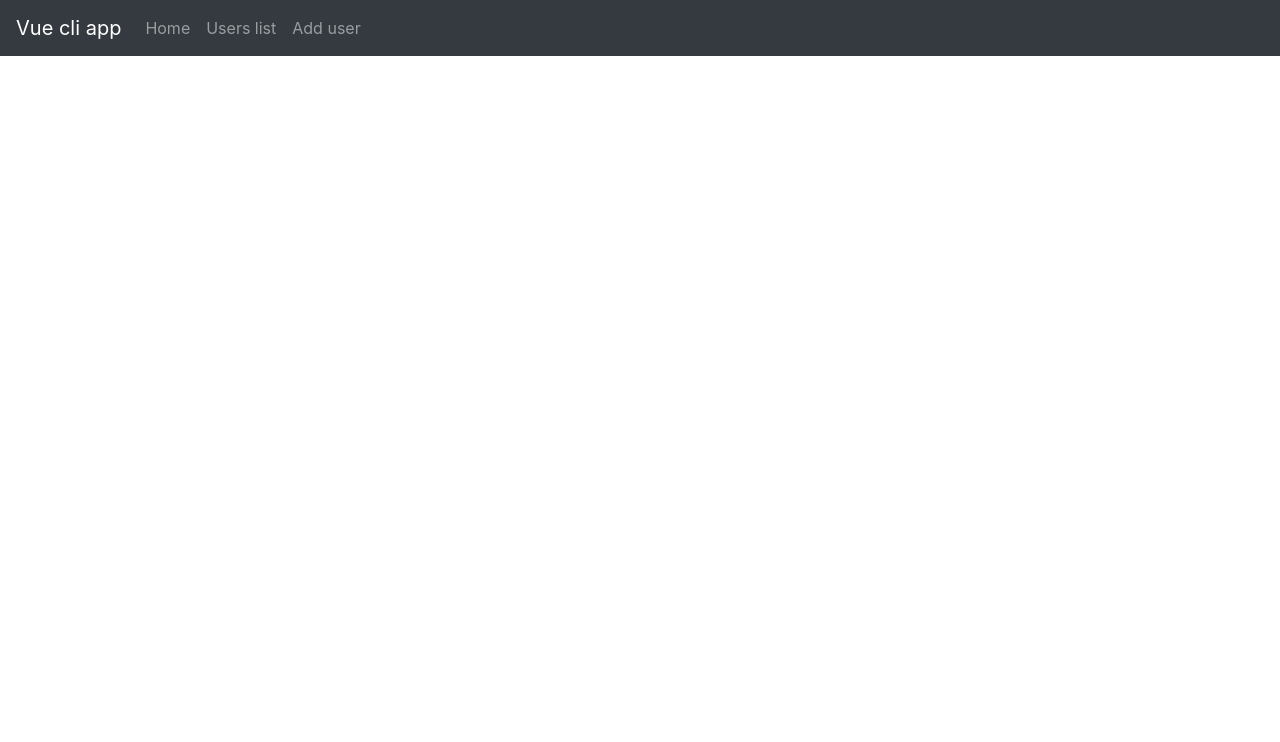
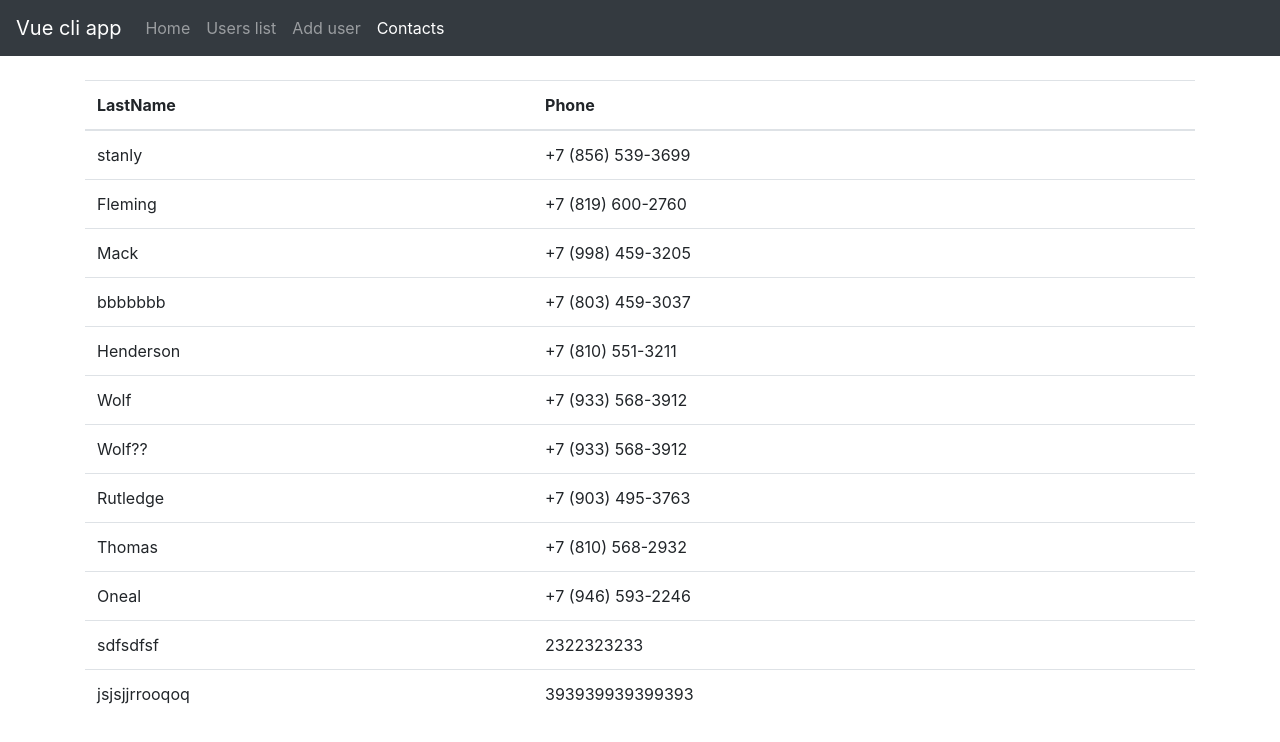
Before and after one commit to Kirigetov/vuejs-project, a Vue app in the folder vue-router-task/: page /contacts in a window 1280 px wide. Shown: the top 742 px of the page. Built offline with nearby package versions, Linux system fonts and the light colour scheme; data requests are answered from the project's data file.

Commit message:
added redirect after update, delete and created slots in table

```diff
--- a/vue-router-task/db.json
+++ b/vue-router-task/db.json
@@ -39,9 +39,9 @@
       "picture": "http://placehold.it/128x128",
       "age": 21,
       "accessLevel": "guest",
-      "firstName": "Joanne",
+      "firstName": "Joan",
       "lastName": "Mack",
-      "company": "RETRACK",
+      "company": "RETRA",
       "email": "joanne.mack@retrack.me",
       "phone": "+7 (998) 459-3205",
       "address": "646 Abbey Court, Nadine, New Hampshire, 9552",
@@ -103,8 +103,8 @@
       "picture": "http://placehold.it/128x128",
       "age": 36,
       "accessLevel": "user",
-      "firstName": "Saundra",
-      "lastName": "Wolf",
+      "firstName": "Saundra??",
+      "lastName": "Wolf??",
       "company": "INSOURCE",
       "email": "saundra.wolf@insource.biz",
       "phone": "+7 (933) 568-3912",
@@ -121,7 +121,7 @@
       "accessLevel": "user",
       "firstName": "Letha",
       "lastName": "Rutledge",
-      "company": "COLUMELLA",
+      "company": "PAMELLA!!!",
       "email": "letha.rutledge@columella.name",
       "phone": "+7 (903) 495-3763",
       "address": "128 Hanover Place, Sidman, Montana, 2733",
@@ -169,9 +169,6 @@
       "id": 11
     },
     {
-      "id": 12
-    },
-    {
       "email": "jajjaj@test.com",
       "firstName": "sjnsjvndskvn",
       "lastName": "jsjsjjrrooqoq",
--- a/vue-router-task/src/App.vue
+++ b/vue-router-task/src/App.vue
@@ -24,6 +24,9 @@
           <router-link tag="li" class="nav-item" to="/add">
             <a class="nav-link">Add user</a>
           </router-link>
+          <router-link tag="li" class="nav-item" to="/contacts">
+            <a class="nav-link">Contacts</a>
+          </router-link>
         </ul>
       </div>
     </nav>
--- a/vue-router-task/src/components/UserForm.vue
+++ b/vue-router-task/src/components/UserForm.vue
@@ -64,6 +64,8 @@
         </li>
       </ul>
     </slot>
+
+    <slot name="action" :user="user"></slot>
   </div>
 </template>
 
--- a/vue-router-task/src/components/UserList.vue
+++ b/vue-router-task/src/components/UserList.vue
@@ -1,6 +1,7 @@
 <template>
   <table class="table">
     <thead>
+      <slot name="table-head">
         <tr>
           <th scope="col">ID</th>
           <th scope="col">Balance</th>
@@ -11,11 +12,12 @@
           <th scope="col">Email</th>
           <th scope="col">Phone</th>
           <th scope="col">Registered</th>
-        <th scope="col">Delete</th>
         </tr>
+      </slot>
     </thead>
     <tbody>
       <tr v-for="user in users" :key="user.id">
+        <slot name="table-body" :user='user'>
           <td>
             <router-link :to="'/edit/' + user.id">#{{ user.id }}</router-link>
           </td>
@@ -27,11 +29,7 @@
           <td>{{ user.email }}</td>
           <td>{{ user.phone }}</td>
           <td>{{ user.registered }}</td>
-        <td>
-          <button class="btn btn-sm btn-primary" type="button" @click="$emit('delete', user.id)">
-            delete
-          </button>
-        </td>
+        </slot>
       </tr>
     </tbody>
   </table>
--- a/vue-router-task/src/router/index.js
+++ b/vue-router-task/src/router/index.js
@@ -1,6 +1,5 @@
 import Vue from 'vue'
 import VueRouter from 'vue-router'
-import Home from '@/views/Home.vue'
 
 Vue.use(VueRouter)
 
@@ -8,28 +7,24 @@ const routes = [
   {
     path: '/',
     name: 'home',
-    component: Home
-  },
-  {
-    path: '/about',
-    name: 'about',
-    // route level code-splitting
-    // this generates a separate chunk (about.[hash].js) for this route
-    // which is lazy-loaded when the route is visited.
-    component: () => import(/* webpackChunkName: "about" */ '../views/About.vue')
+    component: () => import(/* webpackChunkName: "home" */ '../views/Home.vue')
   },
   {
     path: '/users',
-    component: () => import(/* webpackChunkName: "about" */ '../views/Users.vue')
+    component: () => import(/* webpackChunkName: "users" */ '../views/Users.vue')
   },
   {
     path: '/edit/:id',
     name: 'edit',
-    component: () => import(/* webpackChunkName: "about" */ '../views/Edit.vue')
+    component: () => import(/* webpackChunkName: "edit" */ '../views/Edit.vue')
   },
   {
     path: '/add',
-    component: () => import(/* webpackChunkName: "about" */ '../views/Add.vue')
+    component: () => import(/* webpackChunkName: "add" */ '../views/Add.vue')
+  },
+  {
+    path: '/contacts',
+    component: () => import(/* webpackChunkName: "contacts" */ '../views/Contacts.vue')
   }
 ]
 
--- a/vue-router-task/src/views/About.vue
+++ /dev/null
@@ -1,5 +0,0 @@
-<template>
-  <div class="about">
-    <h1>This is an about page</h1>
-  </div>
-</template>
--- a/vue-router-task/src/views/Add.vue
+++ b/vue-router-task/src/views/Add.vue
@@ -25,6 +25,7 @@ export default {
     addUser() {
       Axios.post(`http://localhost:3004/users/`, this.user).then(response => {
         console.log(response)
+        this.$router.push('/users')
       })
     }
   }
--- /dev/null
+++ b/vue-router-task/src/views/Contacts.vue
@@ -0,0 +1,47 @@
+<template>
+  <div>
+    <user-list :users="users">
+      <template v-slot:table-head>
+        <tr>
+          <th scope="col">LastName</th>
+          <th scope="col">Phone</th>
+        </tr>
+      </template>
+      <template v-slot:table-body="{ user }">
+          <td scope="col">{{ user.lastName }}</td>
+          <td scope="col">{{ user.phone }}</td>
+      </template>
+    </user-list>
+  </div>
+</template>
+
+<script>
+import UserList from '@/components/UserList.vue'
+import axios from 'axios'
+
+export default {
+  data() {
+    return {
+      users: []
+    }
+  },
+  components: {
+    UserList
+  },
+  created: function() {
+    this.loadUsers()
+  },
+  methods: {
+    loadUsers() {
+      axios
+        .get('http://localhost:3004/users/')
+        .then(response => {
+          this.users = response.data
+        })
+        .catch(error => {
+          console.error(error)
+        })
+    }
+  }
+}
+</script>
--- a/vue-router-task/src/views/Edit.vue
+++ b/vue-router-task/src/views/Edit.vue
@@ -1,14 +1,18 @@
 <template>
   <div>
     <div v-if="!user">Загрузка...</div>
-    <user-form v-else v-model="user"></user-form>
+    <user-form v-else v-model="user">
+      <template v-slot:action="{ user }">
+        <button type="button" class="btn btn-success" @click="saveUser">Save</button>
+        <button class="btn btn-primary" type="button" @click="deleteUser">delete</button>
+      </template>
+    </user-form>
   </div>
 </template>
 
 <script>
 import UserForm from '@/components/UserForm.vue'
-import Axios from 'axios'
-import _ from 'lodash'
+import axios from 'axios'
 
 export default {
   name: 'EditUserPage',
@@ -25,25 +29,22 @@ export default {
       return this.$route.params.id
     }
   },
-  watch: {
-    user: function(newVal, oldVal) {
-      if (!_.isEqual(newVal, oldVal)) this.saveUser()
-    }
-  },
   created() {
     this.loadUser()
   },
   methods: {
     loadUser() {
-      Axios.get(`http://localhost:3004/users/${this.id}`).then(response => {
+      axios.get(`http://localhost:3004/users/${this.id}`).then(response => {
         this.user = response.data
       })
     },
     saveUser() {
-      Axios.patch(`http://localhost:3004/users/${this.id}`, this.user)
-      // .then(response => {
-      //   console.log(response)
-      // })
+      axios.patch(`http://localhost:3004/users/${this.id}`, this.user).then(() => {
+        this.$router.push('/users')
+      })
+    },
+    deleteUser() {
+      axios.delete(`http://localhost:3004/users/${this.id}`).then(() => this.$router.push('/users'))
     }
   }
 }
--- a/vue-router-task/src/views/Users.vue
+++ b/vue-router-task/src/views/Users.vue
@@ -23,7 +23,7 @@
     </div>
 
     <div v-if="!users.length">Загрузка...</div>
-    <user-list v-else :users="usersListForPage" @delete="deleteUser" />
+    <user-list v-else :users="usersListForPage" />
 
     <div class="form-block">
       <strong>Выбрана страница {{ currentPage }}</strong>
@@ -87,9 +87,6 @@ export default {
           console.error(error)
         })
     },
-    deleteUser(id) {
-      axios.delete(`http://localhost:3004/users/${id}`).then(() => this.loadUsers())
-    },
     showSearchResult(searchresult) {
       if (searchresult.length > 0) {
         this.usersListForPage = searchresult
```
Lines whose indentation alone changed are shown as unchanged.
